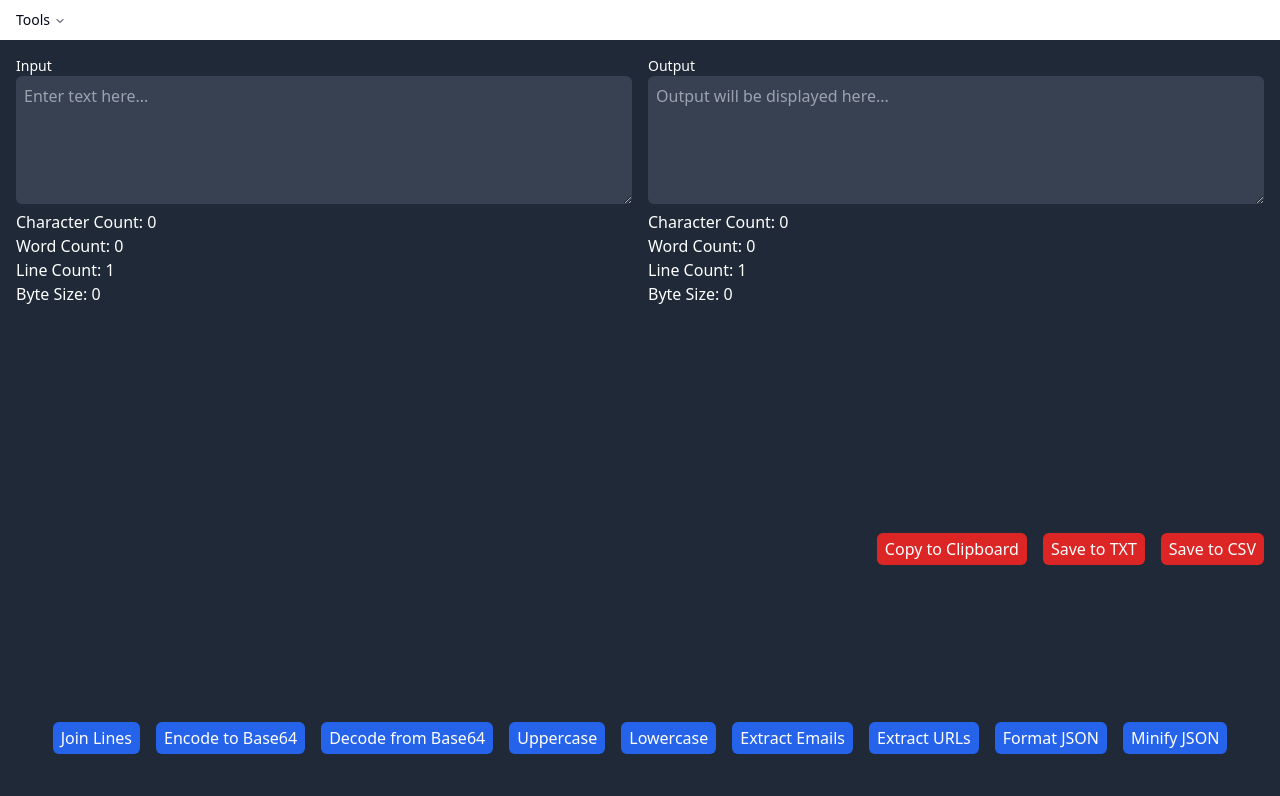
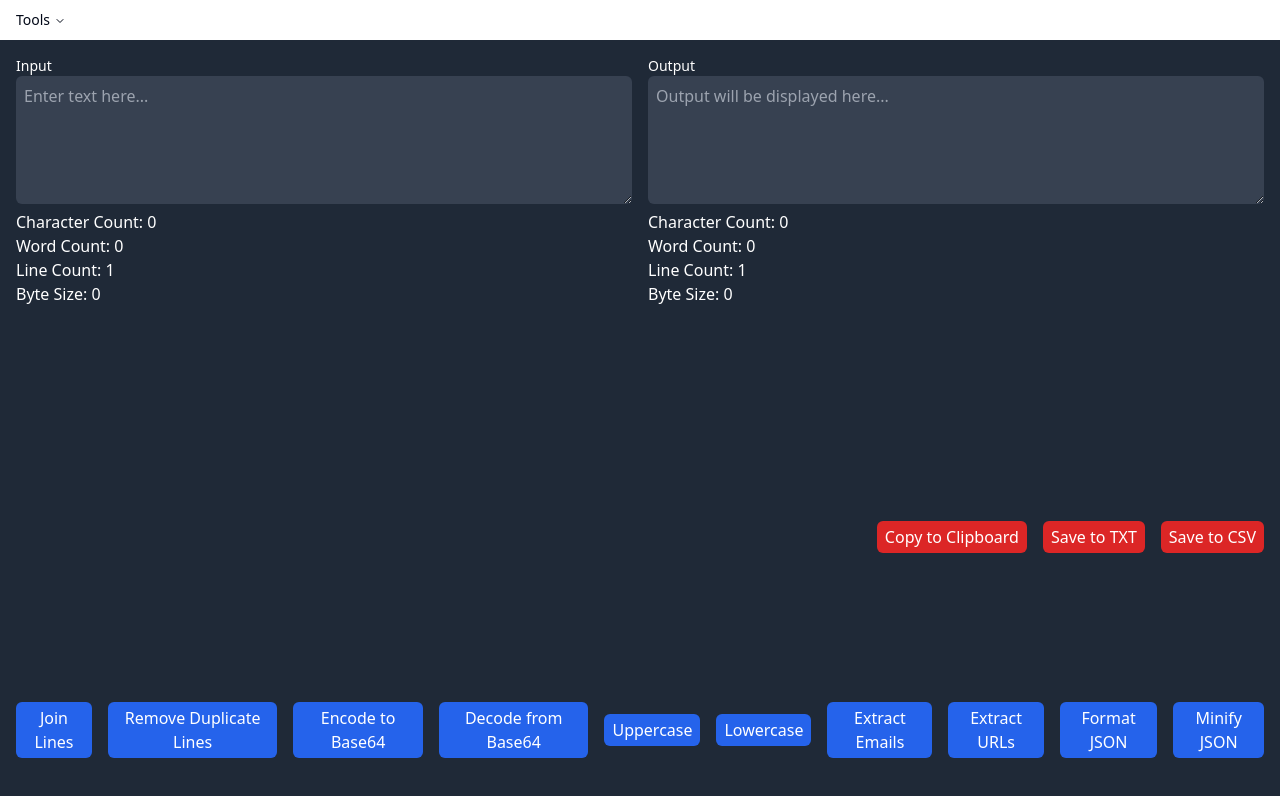
Before and after one commit to DAVEALLCAPS/text-tools, a React (Create React App) app: page / in a window 1280 px wide. Shown: the top 796 px of the page. Built offline with nearby package versions, Linux system fonts and the light colour scheme.

Commit message:
feat: add duplicate line remover

```diff
--- a/src/TextToolPage.js
+++ b/src/TextToolPage.js
@@ -15,6 +15,7 @@ import SaveToTXT from "./components/SaveToTXT";
 import SaveToCSV from "./components/SaveToCSV";
 import JsonFormatter from "./components/TextOptions/JsonFormatter";
 import JsonMinifier from "./components/TextOptions/JsonMinifier";
+import RemoveDuplicateLines from "./components/TextOptions/RemoveDuplicateLines";
 
 function TextToolPage() {
   const [inputText, setInputText] = useState("");
@@ -44,6 +45,7 @@ function TextToolPage() {
         </div>
         <div className="col-span-2 flex gap-4 justify-center">
           <JoinLines inputText={inputText} applyOption={setOutputText} />
+          <RemoveDuplicateLines inputText={inputText} applyOption={setOutputText} />
           <Base64Encode inputText={inputText} applyOption={setOutputText} />
           <Base64Decode inputText={inputText} applyOption={setOutputText} />
           <Uppercase inputText={inputText} applyOption={setOutputText} />
--- /dev/null
+++ b/src/components/TextOptions/RemoveDuplicateLines.js
@@ -0,0 +1,19 @@
+import React from 'react';
+import TooltipButton from '../TooltipButton';
+
+function RemoveDuplicateLines({ inputText, applyOption }) {
+  const handleRemoveDuplicates = () => {
+    const lines = inputText.split("\n");
+    const uniqueLines = [...new Set(lines)];
+    const resultText = uniqueLines.join("\n");
+    applyOption(resultText);
+  };
+
+  return (
+    <TooltipButton onClick={handleRemoveDuplicates} tooltipContent="Click to remove duplicate lines">
+      Remove Duplicate Lines
+    </TooltipButton>
+  );
+}
+
+export default RemoveDuplicateLines;
```
